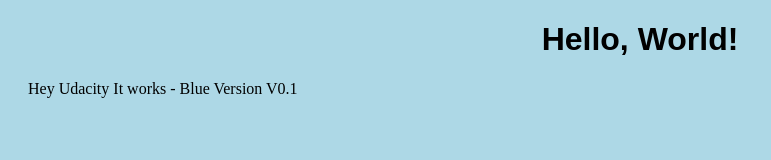
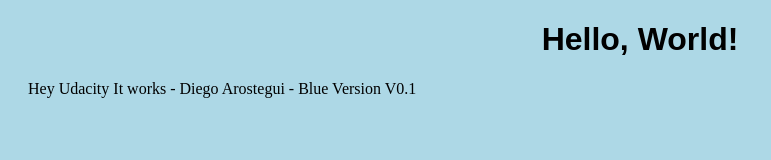
Before and after one commit to darostegui/capstone-udacity, a plain HTML site: page blue/content/index.html in a window 1280 px wide. Shown: the whole page, without its empty margins (0-771 px from the left). Drawn offline with Linux system fonts and the light colour scheme.

Commit message:
Update index.html

```diff
--- a/blue/content/index.html
+++ b/blue/content/index.html
@@ -16,7 +16,7 @@ p	{text-indent:20px;
 <body style="background-color:#ADD8E6;">
 <h1>Hello, World!</h1>
 
-<p>Hey Udacity It works - Blue Version V0.1</p>
+<p>Hey Udacity It works - Diego Arostegui - Blue Version V0.1</p>
 
 
 </body>
```
